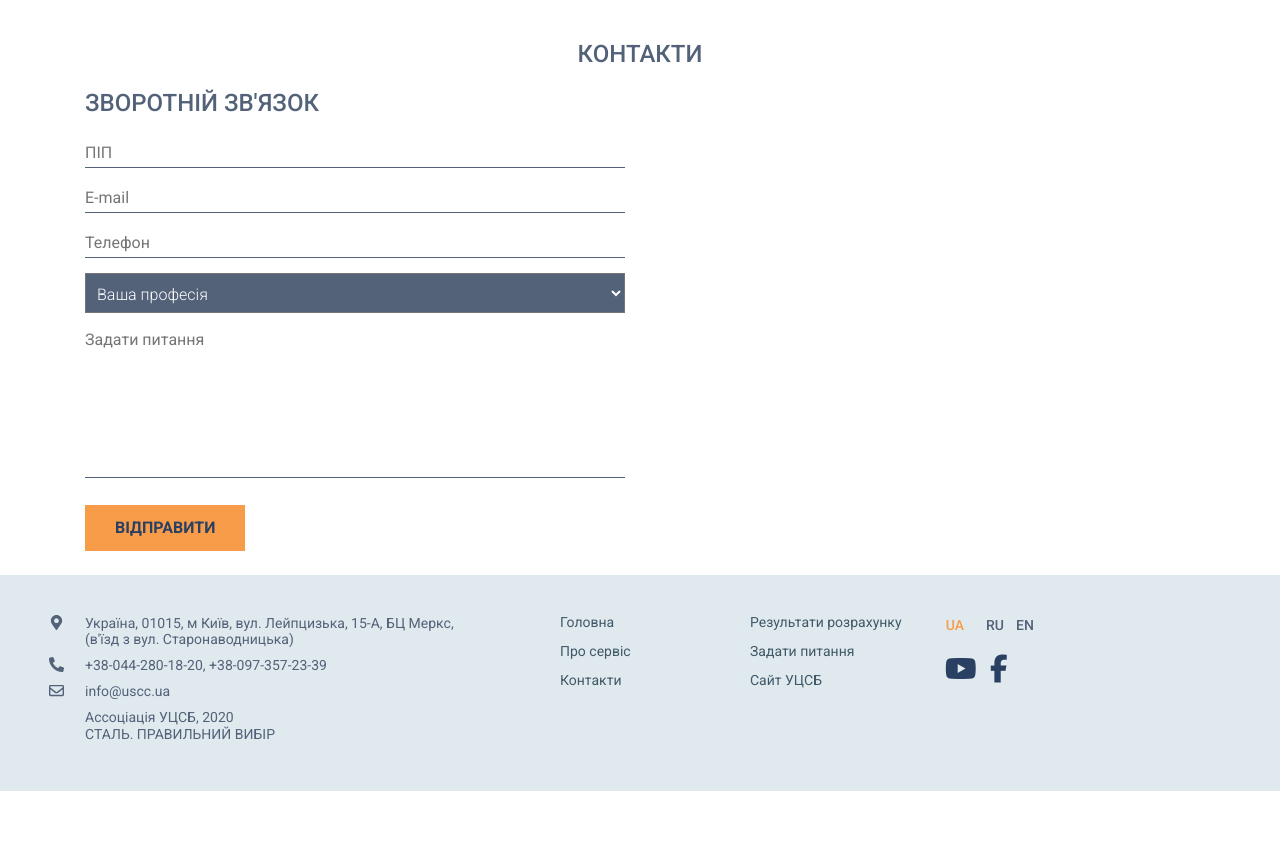
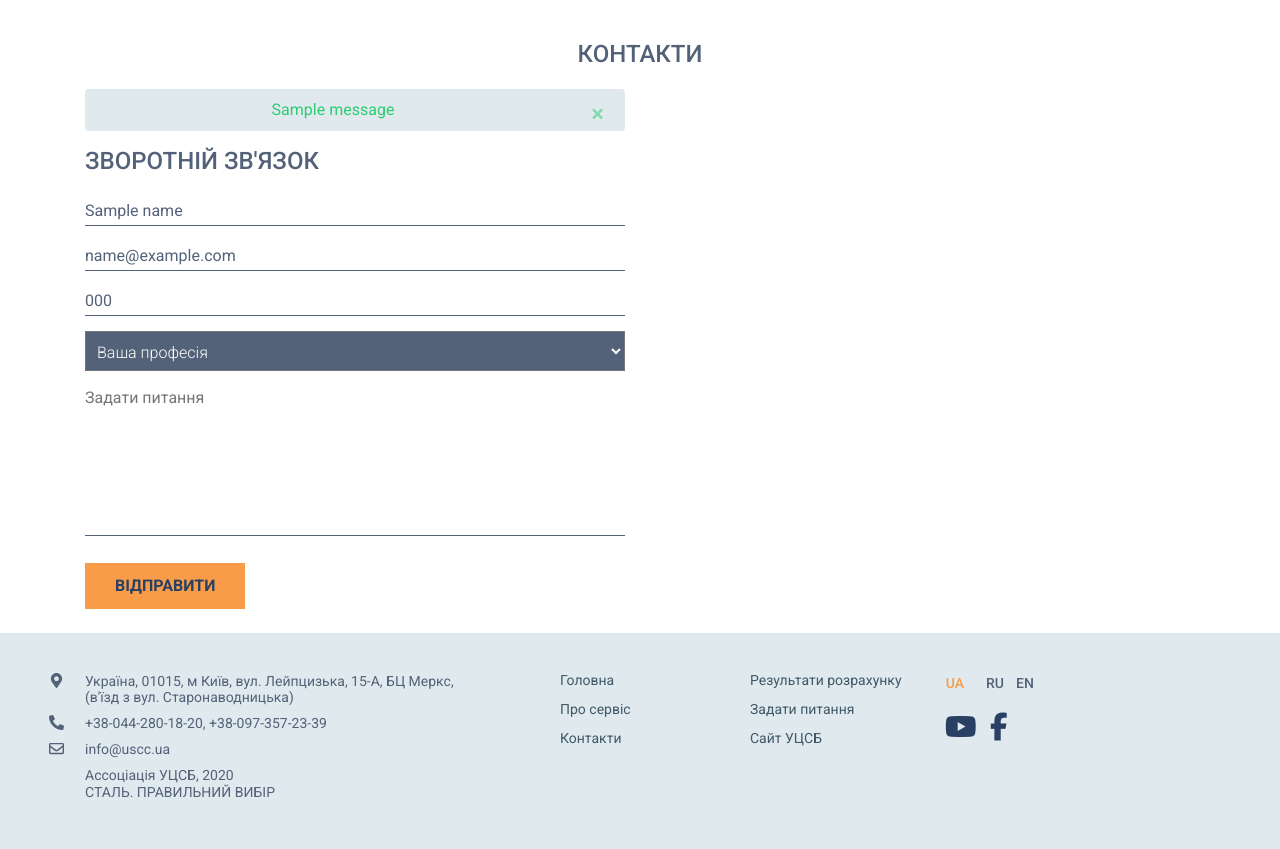
Before and after one commit to vdovkin/USCC-archservice, a Django app: template templates/contacts.html in a window 1280 px wide. Shown: the part 70-919 px from the top of the page. Before the commit the page ends 861 px from the top, so only its background shows below. Run offline with Django 3.2, Linux system fonts and the light colour scheme; the template is opened without the code that fills it: most values are stand-ins (such as "Sample title", 1, 10 or a date in 2020); one stand-in notice (Sample message) is shown; some libraries are stand-ins or nearby versions.

Commit message:
make background validation for contacts

```diff
--- a/archservice/static/css/style.css
+++ b/archservice/static/css/style.css
@@ -94,6 +94,16 @@ header {
   header {
     height: 100px;
   }
+}
+
+.error-msg {
+  color: #e74c3c;
+  background-color: #e0e9ee;
+}
+
+.success-msg {
+  color: #2ecc71;
+  background-color: #e0e9ee;
 }
 
 .navbar {
--- a/archservice/static/scss/_base.scss
+++ b/archservice/static/scss/_base.scss
@@ -80,3 +80,13 @@ header{
   }
   box-sizing: border-box;
 }
+
+.error-msg{
+  color: $error_color;
+  background-color: $color4;
+}
+
+.success-msg{
+  color: $success_color;
+  background-color: $color4;
+}
--- a/templates/contacts.html
+++ b/templates/contacts.html
@@ -15,22 +15,28 @@
     </div>
     <!-- END HEADER -->
 
+
     <!-- MAIN BLCOK -->
     <div class="row align-items-center">
         <div class="col-md-6">
+            <!-- Alerts -->
+            {% include 'partials/_alerts.html' %}
             <h2>Зворотній зв'язок</h2>
             <form id="contactForm" class="contactForm" action="{% url 'contacts' %}" method="POST">
                 {% csrf_token %}
                 <div class="form-element">
-                    <input type="text" name="name" id="name" placeholder="ПІП" />
+                    <input type="text" name="name" id="name" placeholder="ПІП"
+                    {% if name %} value="{{name}}" {% endif %} />
                     <small>Error message</small>
                 </div>
                 <div class="form-element">
-                    <input type="text" name="email" id="email" placeholder="E-mail" />
+                    <input type="text" name="email" id="email" placeholder="E-mail"
+                    {% if email %} value="{{email}}" {% endif %} />
                     <small>Error message</small>
                 </div>
                 <div class="form-element">
-                    <input type="tel" name="phone" id="tel" placeholder="Телефон" />
+                    <input type="tel" name="phone" id="tel" placeholder="Телефон"
+                    {% if phone %} value="{{phone}}" {% endif %} />
                     <small>Error message</small>
                 </div>
                 <div class="form-element">
@@ -44,7 +50,7 @@
                     <small>Error message</small>
                 </div>
                 <div class="form-element">
-                    <textarea name="message" id="message" cols="30" rows="10" placeholder="Задати питання"></textarea>
+                    <textarea name="message" id="message" cols="30" rows="10" placeholder="Задати питання">{% if message %}{{message}}{% endif %}</textarea>
                     <small>Error message</small>
                 </div>
                 <button class="btn-orange my-4">Відправити</button>
--- /dev/null
+++ b/templates/partials/_alerts.html
@@ -0,0 +1,15 @@
+{% if messages %}
+    {% for message in messages %}
+    <div id="message">
+        <div class="alert {{ message.tags }}-msg alert-dismissible text-center" role="alert">
+            <button type="button" class="close" data-dismiss="alert"><span aria-hidden="true">&times;</span></button>
+            <strong>
+                {% if message.level == DEFAULT_MESSAGE_LEVELS.ERROR %}
+                Помилка:
+                {% endif %}
+            </strong>
+            {{ message }}
+        </div>
+    </div>
+    {% endfor %}
+{% endif %}
```
Also changed, not shown: contacts/validation.py (added, +12 -0 lines), pages/views.py (+40 -15 lines).
